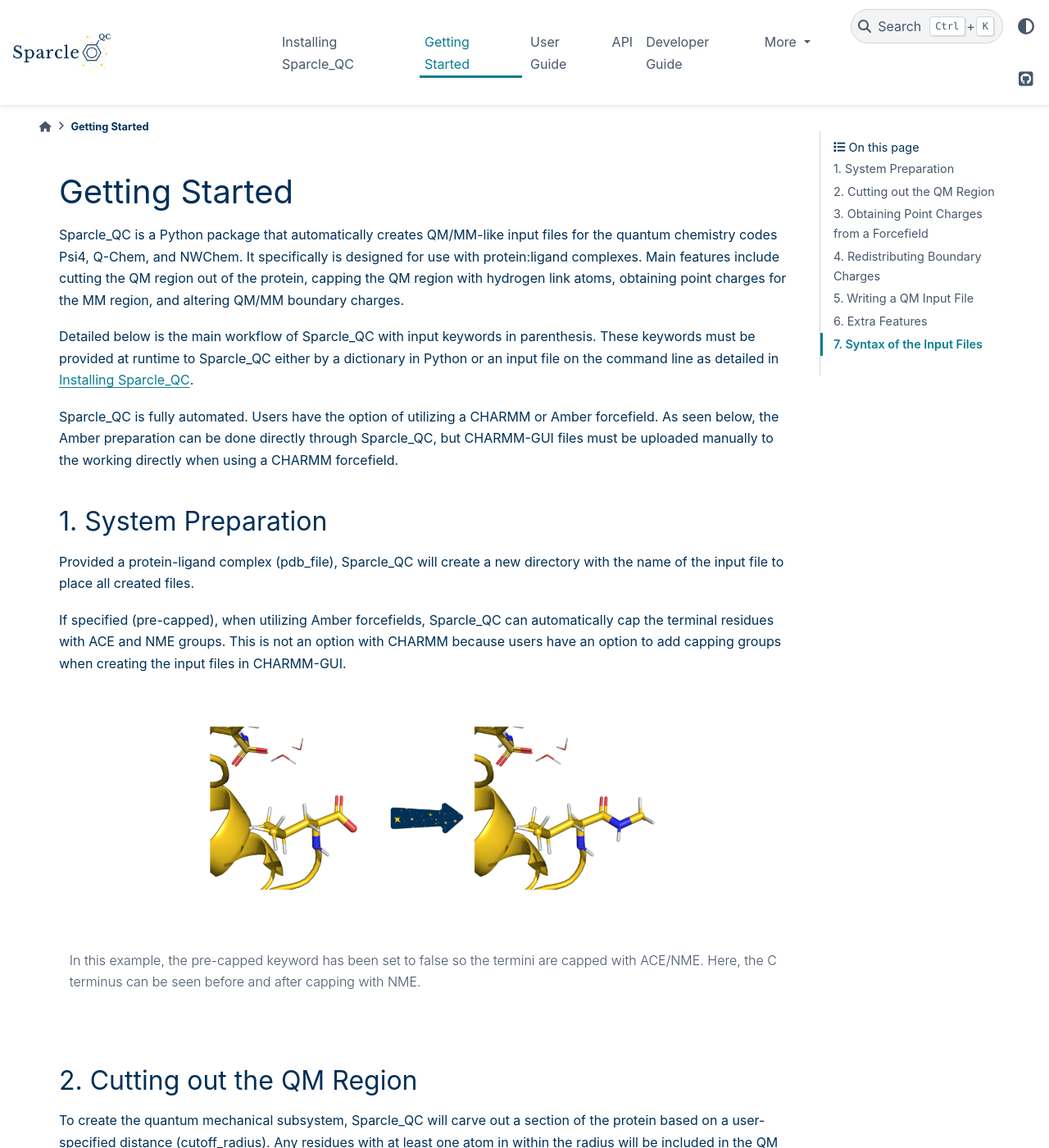
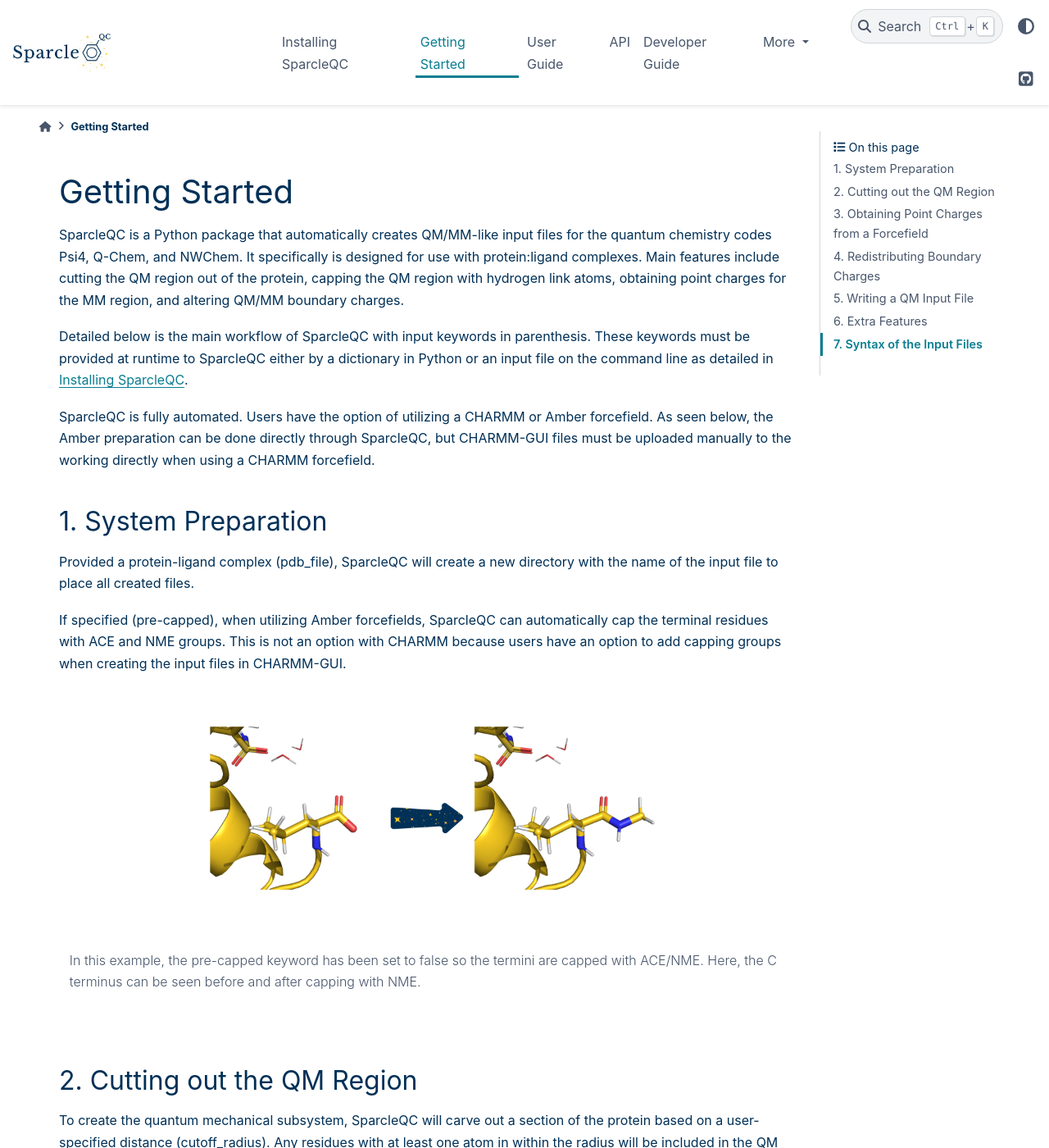
Before and after one commit to carolinesargent/sparcleqc, a Sphinx documentation site: the page built from docs/getting_started.rst, in a window 1280 px wide and 1400 px high. Shown: the whole window at 82% size. Built offline with Sphinx 7.4.7 and the PyData theme 0.15.4, drawn with Linux system fonts in a browser that asks for light colours; the version number could not be read and is left out; some of the changed text lies outside the part shown.

Commit message:
underscore on website

```diff
--- a/docs/developer_guide.rst
+++ b/docs/developer_guide.rst
@@ -1,7 +1,7 @@
 Developer Guide
 ===============
 
-The flowchart below outlines the general logic of Sparcle_QC. Python function names are in bold. We appreciate contributions via GitHub.
+The flowchart below outlines the general logic of SparcleQC. Python function names are in bold. We appreciate contributions via GitHub.
 
 .. image:: _static/skinny_flowchart-light.png
    :class: only-light
--- a/docs/getting_started.rst
+++ b/docs/getting_started.rst
@@ -1,19 +1,19 @@
 Getting Started
 =====================
-Sparcle_QC is a Python package that automatically creates QM/MM-like input files for the quantum chemistry codes Psi4, Q-Chem, and NWChem. It specifically is designed for use with protein:ligand complexes. Main features include cutting the QM region out of the protein, capping the QM region with hydrogen link atoms, obtaining point charges for the MM region, and altering QM/MM boundary charges.
+SparcleQC is a Python package that automatically creates QM/MM-like input files for the quantum chemistry codes Psi4, Q-Chem, and NWChem. It specifically is designed for use with protein:ligand complexes. Main features include cutting the QM region out of the protein, capping the QM region with hydrogen link atoms, obtaining point charges for the MM region, and altering QM/MM boundary charges.
 
-Detailed below is the main workflow of Sparcle_QC with input keywords in parenthesis. These keywords must be provided at runtime to Sparcle_QC either by a dictionary in Python or an input file on the command line as detailed in :doc:`installation`.
+Detailed below is the main workflow of SparcleQC with input keywords in parenthesis. These keywords must be provided at runtime to SparcleQC either by a dictionary in Python or an input file on the command line as detailed in :doc:`installation`.
 
-Sparcle_QC is fully automated. Users have the option of utilizing a CHARMM or Amber forcefield. As seen below, the Amber preparation can be done directly through Sparcle_QC, but CHARMM-GUI files must be uploaded manually to the working directly when using a CHARMM forcefield.
+SparcleQC is fully automated. Users have the option of utilizing a CHARMM or Amber forcefield. As seen below, the Amber preparation can be done directly through SparcleQC, but CHARMM-GUI files must be uploaded manually to the working directly when using a CHARMM forcefield.
 
 
 
 1. System Preparation
 ----------------------
 
-Provided a protein-ligand complex (pdb_file), Sparcle_QC will create a new directory with the name of the input file to place all created files.
+Provided a protein-ligand complex (pdb_file), SparcleQC will create a new directory with the name of the input file to place all created files.
 
-If specified (pre-capped), when utilizing Amber forcefields, Sparcle_QC can automatically cap the terminal residues with ACE and NME groups. This is not an option with CHARMM because users have an option to add capping groups when creating the input files in CHARMM-GUI.
+If specified (pre-capped), when utilizing Amber forcefields, SparcleQC can automatically cap the terminal residues with ACE and NME groups. This is not an option with CHARMM because users have an option to add capping groups when creating the input files in CHARMM-GUI.
 
 .. figure:: _static/light_termini.png
    :align: center
@@ -33,37 +33,37 @@
 2. Cutting out the QM Region
 -----------------------------
 
-To create the quantum mechanical subsystem, Sparcle_QC will carve out a section of the protein based on a user-specified distance (cutoff_radius). Any residues with at least one atom in within the radius will be included in the QM region. If no specification is made, the radius will expand from the whole ligand. However, if desired, the radius can extend from one specific atom in the ligand. This can be chosen by specifying the atom serial number/atomid (seed) and corresponding PDB (seed_file) to grow the QM region from. Sparcle_QC will sever C-C bonds, specifically the bond between the carbon of the peptide bond and the alpha carbon in the protein backbone.
+To create the quantum mechanical subsystem, SparcleQC will carve out a section of the protein based on a user-specified distance (cutoff_radius). Any residues with at least one atom in within the radius will be included in the QM region. If no specification is made, the radius will expand from the whole ligand. However, if desired, the radius can extend from one specific atom in the ligand. This can be chosen by specifying the atom serial number/atomid (seed) and corresponding PDB (seed_file) to grow the QM region from. SparcleQC will sever C-C bonds, specifically the bond between the carbon of the peptide bond and the alpha carbon in the protein backbone.
 
 .. figure:: _static/light_cutout.png
    :align: center
    :class: only-light
    :width: 600px
 
-   The full system provided to Sparcle_QC can be seen on the left. After specifying a cutoff_radius of 3.5 Angstroms, the following cutout of the system was created.
+   The full system provided to SparcleQC can be seen on the left. After specifying a cutoff_radius of 3.5 Angstroms, the following cutout of the system was created.
 
 .. figure:: _static/dark_cutout.png
    :align: center
    :class: only-dark
    :width: 600px
 
-   The full system provided to Sparcle_QC can be seen on the left. After specifying a cutoff_radius of 3.5 Angstroms, the following cutout of the system was created.
+   The full system provided to SparcleQC can be seen on the left. After specifying a cutoff_radius of 3.5 Angstroms, the following cutout of the system was created.
 
-Because C-C bonds have now been severed, some carbons on the exterior of the created cutout do not have four bonds and therefore have unsatisfied valencies. Sparcle_QC automatically caps these bonds with hydrogen link atoms.
+Because C-C bonds have now been severed, some carbons on the exterior of the created cutout do not have four bonds and therefore have unsatisfied valencies. SparcleQC automatically caps these bonds with hydrogen link atoms.
 
 .. figure:: _static/light_cap.png
    :align: center
    :class: only-light
    :width: 600px
 
-   In this zoomed in picture of the cutout from above, several carbonyls are picture with only three bonds because their fourth bonds were severed when creating the cutout. On the right, Sparcle_QC has capped these bonds with hydrogen link atoms.
+   In this zoomed in picture of the cutout from above, several carbonyls are picture with only three bonds because their fourth bonds were severed when creating the cutout. On the right, SparcleQC has capped these bonds with hydrogen link atoms.
 
 .. figure:: _static/dark_cap.png
    :align: center
    :class: only-dark
    :width: 600px
 
-   In this zoomed in picture of the cutout from above, several carbonyls are picture with only three bonds because their fourth bonds were severed when creating the cutout. On the right, Sparcle_QC has capped these bonds with hydrogen link atoms.
+   In this zoomed in picture of the cutout from above, several carbonyls are picture with only three bonds because their fourth bonds were severed when creating the cutout. On the right, SparcleQC has capped these bonds with hydrogen link atoms.
 
 3. Obtaining Point Charges from a Forcefield
 --------------------------------------------
@@ -84,43 +84,43 @@
 
    The same cutout from above, now capped with hydrogens, is picture on the left. After adding back the rest of the system as point charges, the system on the right is obtained.
 
-Based on a user chosen forcefield, Sparcle_QC will automatically obtain the correct point charges for the non-ligand atoms. As previously mentioned, Sparcle_QC is fully automated with Amber forcefields (amber_ff) and will obtain the charges based on the specified forcefield, but if a CHARMM forcefield is requested, point charges can be obtained using CHARMM-GUI and uploaded with the same name as (pdb_file) but with the .psf extension. Along with the psf, users must provide paths to the CHARMM topology and parameter files (charmm_rtf and charmm_prm) and the ligand in its own file as ligand.pdb.
+Based on a user chosen forcefield, SparcleQC will automatically obtain the correct point charges for the non-ligand atoms. As previously mentioned, SparcleQC is fully automated with Amber forcefields (amber_ff) and will obtain the charges based on the specified forcefield, but if a CHARMM forcefield is requested, point charges can be obtained using CHARMM-GUI and uploaded with the same name as (pdb_file) but with the .psf extension. Along with the psf, users must provide paths to the CHARMM topology and parameter files (charmm_rtf and charmm_prm) and the ligand in its own file as ligand.pdb.
 
 For Amber, a specific water model can be chosen (water_model) and/or the individual charges for the Oxygen, Hydrogen, and Extra Point Charge for a 4 point model can be chosen (o_charge, h_charge, ep_charge).
 
 4. Redistributing Boundary Charges
 ----------------------------------
 
-Because the hydrogen link atoms are artifically added where there used to be a C-C bond, there are now point charges too close to the QM region. This will cause overpolarization of the QM region. Sparcle_QC supports 9 different options to redistribute these boundary charges (charge_scheme). Read more about the different charge schemes here :doc:`user_guide`.
+Because the hydrogen link atoms are artifically added where there used to be a C-C bond, there are now point charges too close to the QM region. This will cause overpolarization of the QM region. SparcleQC supports 9 different options to redistribute these boundary charges (charge_scheme). Read more about the different charge schemes here :doc:`user_guide`.
 
 .. figure:: _static/light_charges.png
    :align: center
    :class: only-light
    :width: 600px
 
-   The capped subsystem along with the point charges is pictured on the left. This zoomed in view reveals that the artifical hydrogen link atom is several tenths of an Angstrom from a point charge. On the right, Sparcle_QC has employed the Z1 charge scheme, zeroing the first MM atom next to the hydrogen, to avoid potential overpolarization.
+   The capped subsystem along with the point charges is pictured on the left. This zoomed in view reveals that the artifical hydrogen link atom is several tenths of an Angstrom from a point charge. On the right, SparcleQC has employed the Z1 charge scheme, zeroing the first MM atom next to the hydrogen, to avoid potential overpolarization.
 
 .. figure:: _static/dark_charges.png
    :align: center
    :class: only-dark
    :width: 600px
 
-   The capped subsystem along with the point charges is pictured on the left. This zoomed in view reveals that the artifical hydrogen link atom is several tenths of an Angstrom from a point charge. On the right, Sparcle_QC has employed the Z1 charge scheme, zeroing the first MM atom next to the hydrogen, to avoid potential overpolarization.
+   The capped subsystem along with the point charges is pictured on the left. This zoomed in view reveals that the artifical hydrogen link atom is several tenths of an Angstrom from a point charge. On the right, SparcleQC has employed the Z1 charge scheme, zeroing the first MM atom next to the hydrogen, to avoid potential overpolarization.
 
 
 5. Writing a QM Input File
 ---------------------------
 
-Sparcle_QC will write input files for 3 different softwares: NWChem, Psi4, Q-Chem (software) for a user chosen level of theory (method and basis_set). To avoid ambiguities in ligand isomers, the charge of the ligand must be specified (ligand_charge). Users may also specify if ghost atoms should be added for counterpoise correction (cp).
+SparcleQC will write input files for 3 different softwares: NWChem, Psi4, Q-Chem (software) for a user chosen level of theory (method and basis_set). To avoid ambiguities in ligand isomers, the charge of the ligand must be specified (ligand_charge). Users may also specify if ghost atoms should be added for counterpoise correction (cp).
 
-Software specific keywords may also be controlled via the Sparcle_QC input file. More details can be found here: :doc:`user_guide`.
+Software specific keywords may also be controlled via the SparcleQC input file. More details can be found here: :doc:`user_guide`.
 
 6. Extra Features
 -----------------
 
 Extra Amber forcefields (other_amber_ff) needed to obtain proper point charges for the protein can be added as well, for example for phosphorylated amino acids.
 
-If using FI-SAPT in Psi4, Sparcle_QC can automatically create the functional group partition files (fisapt_partition), fA.dat and fB.dat. More details about FI-SAPT can be found on `Psi4's website <https://psicode.org/psi4manual/master/fisapt.html>`_.
+If using FI-SAPT in Psi4, SparcleQC can automatically create the functional group partition files (fisapt_partition), fA.dat and fB.dat. More details about FI-SAPT can be found on `Psi4's website <https://psicode.org/psi4manual/master/fisapt.html>`_.
 
 .. note::
    This partition has been successful in our group for the systems we have come across, but it is important to check these partition files for system specific nuances of functional groups.
@@ -139,10 +139,10 @@
 
    Users can utilize FI-SAPT in Psi4 to obtain functional group partitions of the interaction energy. After running Psi4's post processing script for F-SAPT, a heat map of the interaction energy can be visualized on the protein structure, where red indicates a favorable interaction and blue indicates an unfavorable interaction.
 
-Sparcle_QC can also create matched QM regions of two separate, but similar, proteins. Users can provide a finalized cx_autocap_fixed.pdb (template_path) from a previous SparcleQC run to serve as a template for a new Sparcle_QC run. The residues of the current protein will be mapped to the residues of the template protein by their neighborhood and the same amount of each residue will be included in the QM regions. Anything that cannot be matched via the residue neighborhood between the two proteins will be treated according to the normal distance-based criteria. This feature would be useful for any relative energy studies of proteins with congeneric ligands. Details can be found here :doc:`user_guide`.
+SparcleQC can also create matched QM regions of two separate, but similar, proteins. Users can provide a finalized cx_autocap_fixed.pdb (template_path) from a previous SparcleQC run to serve as a template for a new SparcleQC run. The residues of the current protein will be mapped to the residues of the template protein by their neighborhood and the same amount of each residue will be included in the QM regions. Anything that cannot be matched via the residue neighborhood between the two proteins will be treated according to the normal distance-based criteria. This feature would be useful for any relative energy studies of proteins with congeneric ligands. Details can be found here :doc:`user_guide`.
 
 .. note::
-   This conversion script has been successful for system in our group. However, waters and uncommon atoms between the systems will purely be treated with the distance cutoff, so it is important to ensure that the CAPPED_qm.pdb files match in the way that the user intended after Sparcle_QC completes.
+   This conversion script has been successful for system in our group. However, waters and uncommon atoms between the systems will purely be treated with the distance cutoff, so it is important to ensure that the CAPPED_qm.pdb files match in the way that the user intended after SparcleQC completes.
 
 7. Syntax of the Input Files
 -----------------------------
--- a/docs/input_generator.rst
+++ b/docs/input_generator.rst
@@ -13,7 +13,7 @@
            placeholder="Enter filename">
        <br>
        <small id="filenameHelp" style="color: #555; font-size: 0.9em; margin-top: 5px; display: block;">
-           Enter the desired file name for the Sparcle_QC input file that will be created
+           Enter the desired file name for the SparcleQC input file that will be created
        </small>
        <br>
 
@@ -72,7 +72,7 @@
        <label for="forcefield">Forcefield:</label>
        <small id="ffHelp" style="color: #555; font-size: 0.9em; margin-top: 5px; display: block;">
            If CHARMM is selected, charges must be precomputed using CHARMM-GUI<br>
-           If Amber is selected, Sparcle_QC will obtain point charges automatically
+           If Amber is selected, SparcleQC will obtain point charges automatically
        </small>
        <div id="forcefields" style="margin-left: 30px; margin-top: 7px;">
           <div>
@@ -100,7 +100,7 @@
           <small id="amberHelp" style="color: #555; font-size: 0.9em; margin-top: 5px; display: none;">
               Enter the desired Amber forcefield (e.g. ff19SB)<br>
               If other forcefields are needed to obtain point charges for the system enter them here <br>
-              If the checkbox below is checked, Sparcle_QC will cap the terminal residues with ACE and NME
+              If the checkbox below is checked, SparcleQC will cap the terminal residues with ACE and NME
           </small>
           <div id="amber-options" style="margin-top: 10px;">
               <div style="margin-left: 30px;">
```
Also changed, not shown: docs/index.rst (+6 -6 lines), docs/installation.rst (+7 -7 lines), docs/user_guide.rst (+7 -7 lines).
